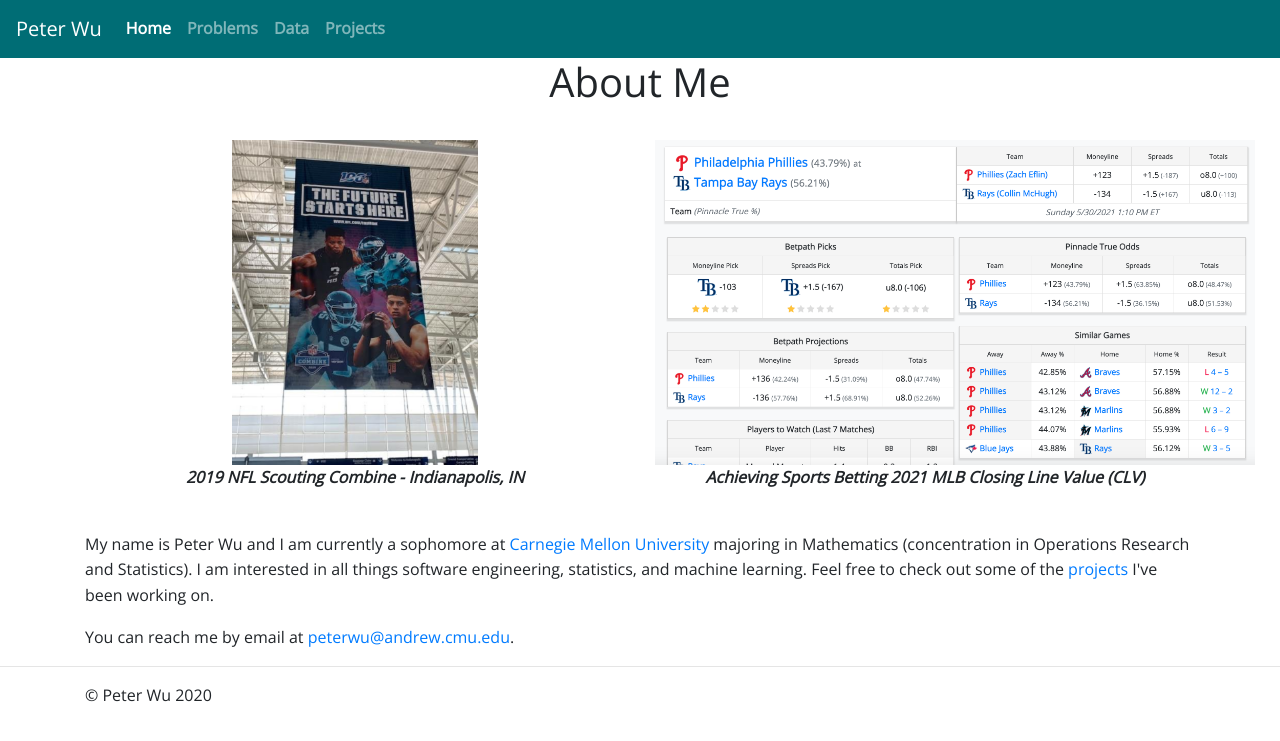
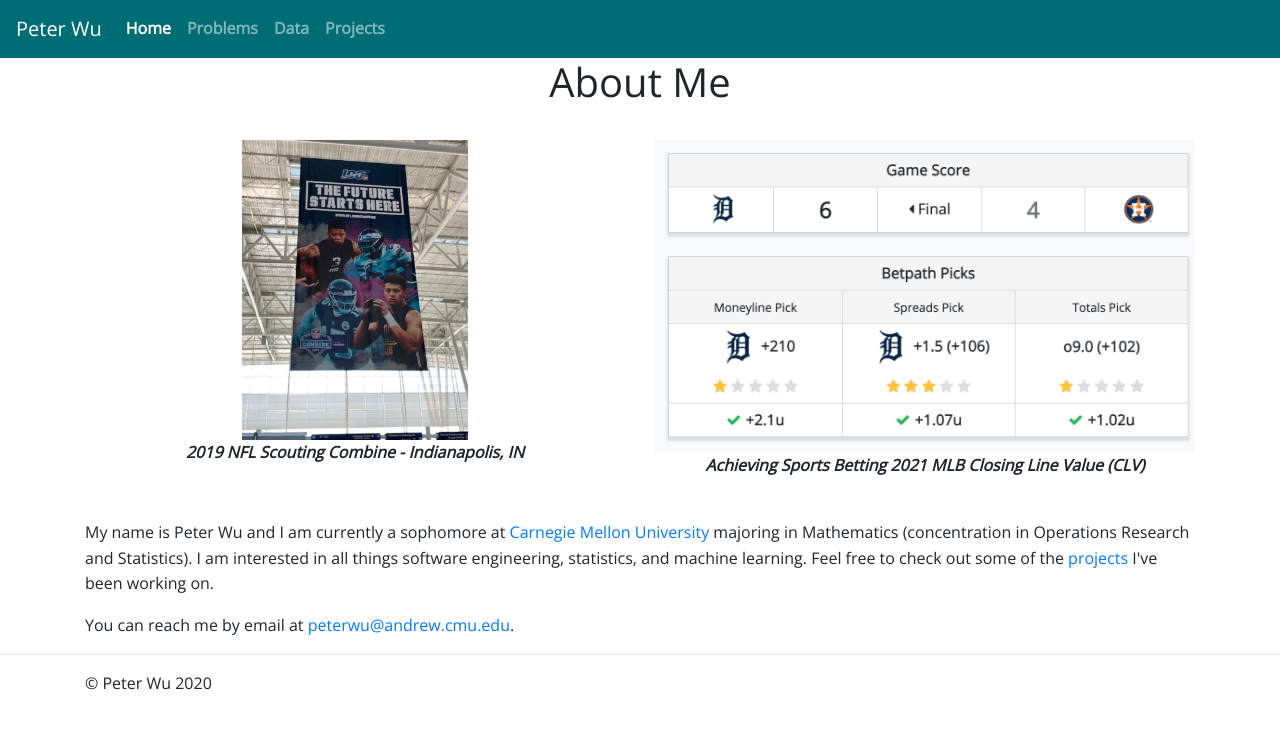
Before and after one commit to pwu97/pwu97.github.io, a Flask app: page / in a window 1280 px wide. Shown: the top 741 px of the page. Run offline with Flask 2, Linux system fonts and the light colour scheme; some libraries are stand-ins or nearby versions.

Commit message:
dasfssffsd

```diff
--- a/templates/index.html
+++ b/templates/index.html
@@ -1,10 +1,12 @@
 <!DOCTYPE html>
 <html lang="en">
 <head>
+    <meta charset="utf-8">
+    <meta name="viewport" content="width=device-width, initial-scale=1">
+
     <!-- Bootstrap CSS -->
     <link rel="stylesheet" href="https://stackpath.bootstrapcdn.com/bootstrap/4.3.1/css/bootstrap.min.css" integrity="sha384-ggOyR0iXCbMQv3Xipma34MD+dH/1fQ784/j6cY/iJTQUOhcWr7x9JvoRxT2MZw1T" crossorigin="anonymous">
     <link rel="stylesheet" href="https://fonts.googleapis.com/css?family=Roboto:300,400,500,700|Material+Icons">
-    <meta charset="UTF-8">
 
     <link rel="stylesheet" type="text/css" href="//fonts.googleapis.com/css?family=Open+Sans"/>
     <link rel="stylesheet" href="/static/css/styles.css">
@@ -47,16 +49,16 @@
 <h1 align="center">About Me</h1>
 <br>
 <div class="row">
-    <div class="col-md-6">
+    <div class="col-sm-6">
     <div align = "center">
-        <img src="/static/images/nfl-scouting-combine.png" alt="2019 NFL Scouting Combine" style = "max-height: 325px;">
+        <img src="/static/images/nfl-scouting-combine.png" alt="2019 NFL Scouting Combine" style = "max-height: 300px;">
     </div>
     <p align = "center"><strong><i>2019 NFL Scouting Combine - Indianapolis, IN</i></strong></p>
     </div>
 
-    <div class="col-md-6">
+    <div class="col-sm-6">
     <div align = "center">
-        <img src="/static/images/beating_clv.png" alt="Achieving Sports Betting MLB Closing Line Value (CLV)" style = "max-height: 325px;">
+        <img src="/static/images/beating_clv2.png" alt="Achieving Sports Betting MLB Closing Line Value (CLV)" style = "max-width: 100%;">
     </div>
     <p align = "center"><strong><i>Achieving Sports Betting 2021 MLB Closing Line Value (CLV)</i></strong></p>
     </div>
```
Also changed, not shown: static/images/beating_clv2.png (added), 1 other file.
